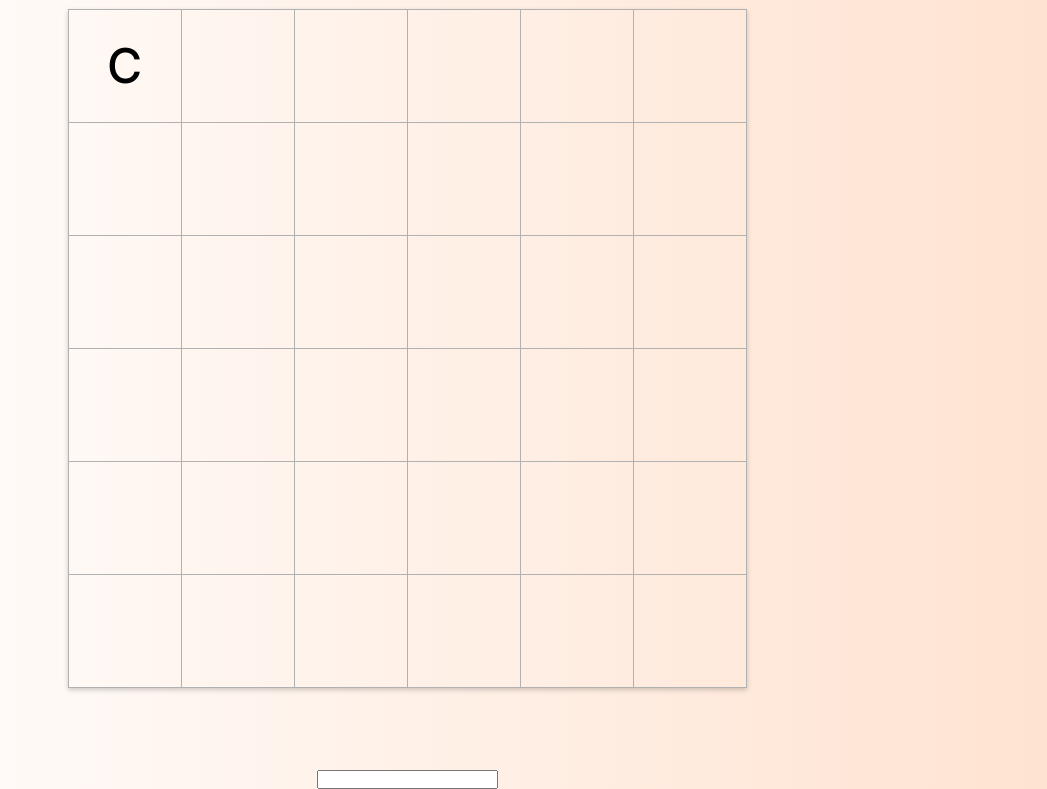
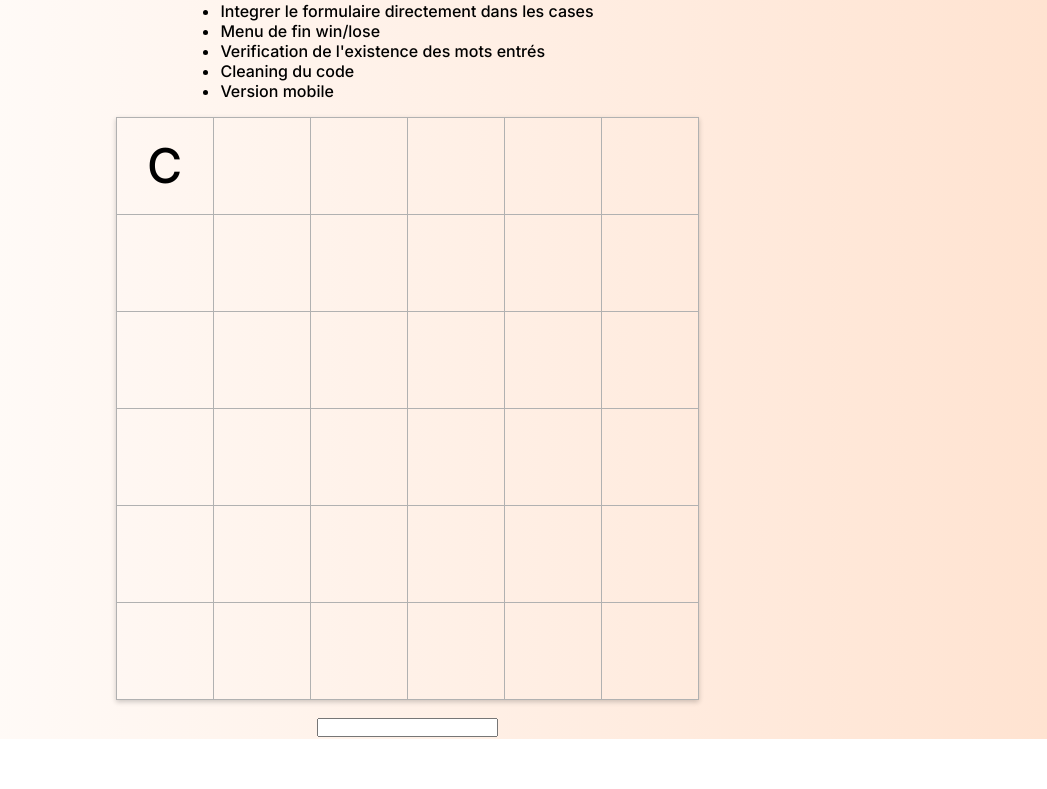
Before and after one commit to RobinMOREL-JEAN/GuessWord, a website built with Vite: page src/index.html in a window 1280 px wide. Shown: the part 61-850 px from the top of the page, without its empty margins (233-1280 px from the left). After the commit the page ends 800 px from the top, so only its background shows below. Built offline with nearby package versions, Linux system fonts and the light colour scheme; a web font is replaced by a local one.

Commit message:
fix: added todo list

```diff
--- a/src/index.html
+++ b/src/index.html
@@ -16,6 +16,14 @@
 </head>
 <body class="justify-display-flex">
     <h1>[En cours de developpement]</h1>
+    <ul>
+        <p>To do list :</p>
+        <li>Integrer le formulaire directement dans les cases</li>
+        <li>Menu de fin win/lose</li>
+        <li>Verification de l'existence des mots entrés</li>
+        <li>Cleaning du code</li>
+        <li>Version mobile</li>
+    </ul>
     <section class="justify-display-flex">
         <table>
             <tr id="try-0">
--- a/src/style.css
+++ b/src/style.css
@@ -5,7 +5,7 @@
 
 
 body {
-    box-sizing: border-box;
+    box-sizing: content-box;
 
     font-family: "Inter", sans-serif;
     font-optical-sizing: auto;
@@ -30,7 +30,7 @@ body {
 }
 
 table {
-    margin: 5rem;
+    margin: 1rem;
     border-collapse: collapse;
     box-shadow: 0px 2px 5px rgba(0, 0, 0, 0.2);
 }
@@ -39,8 +39,8 @@ td {
     border: 1px solid rgb(177, 177, 177);
     padding: 1rem;
     font-size: 3rem;
-    width: 5rem;
-    height: 5rem;
+    width: 4rem;
+    height: 4rem;
     text-align: center;
 }
 
```
